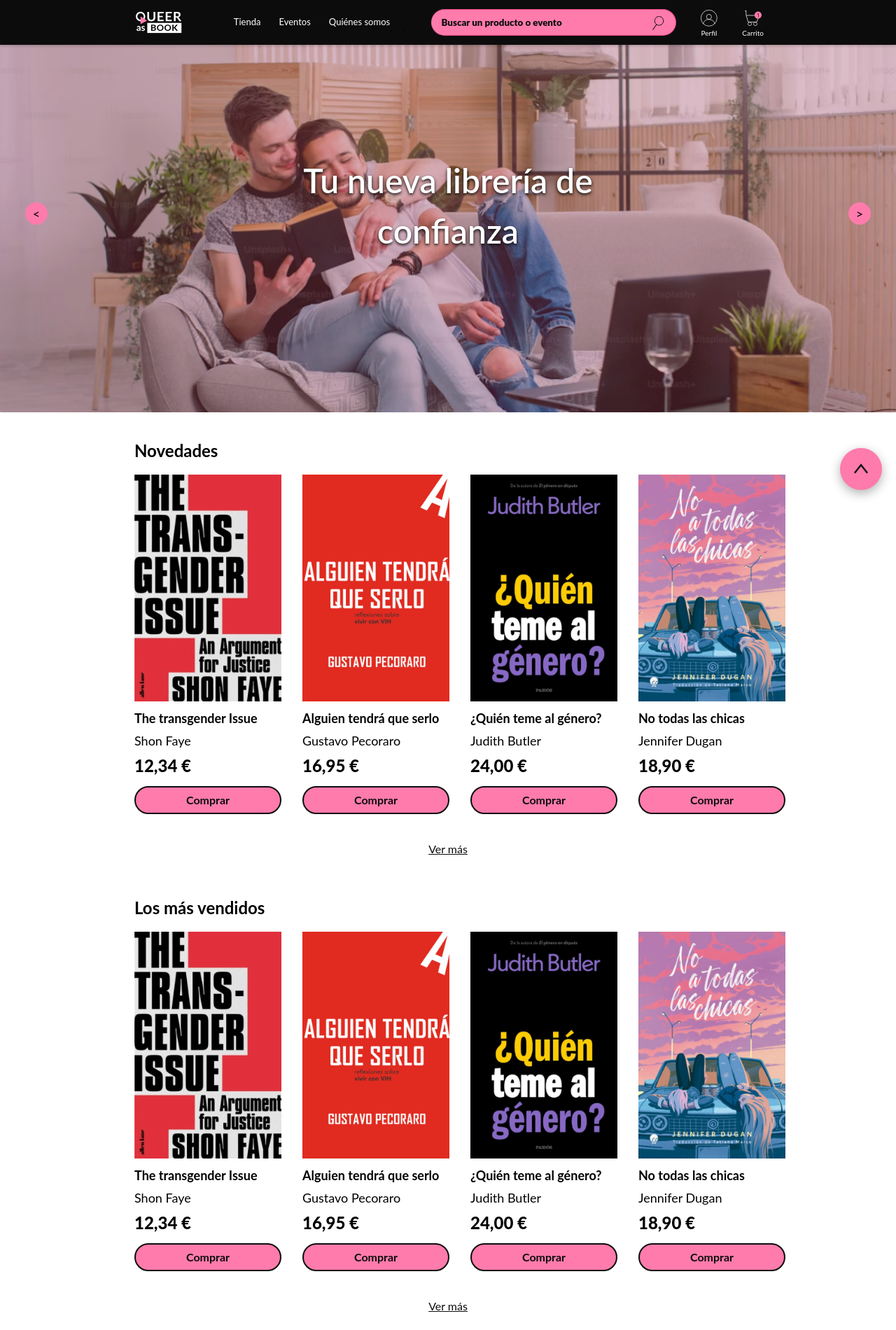
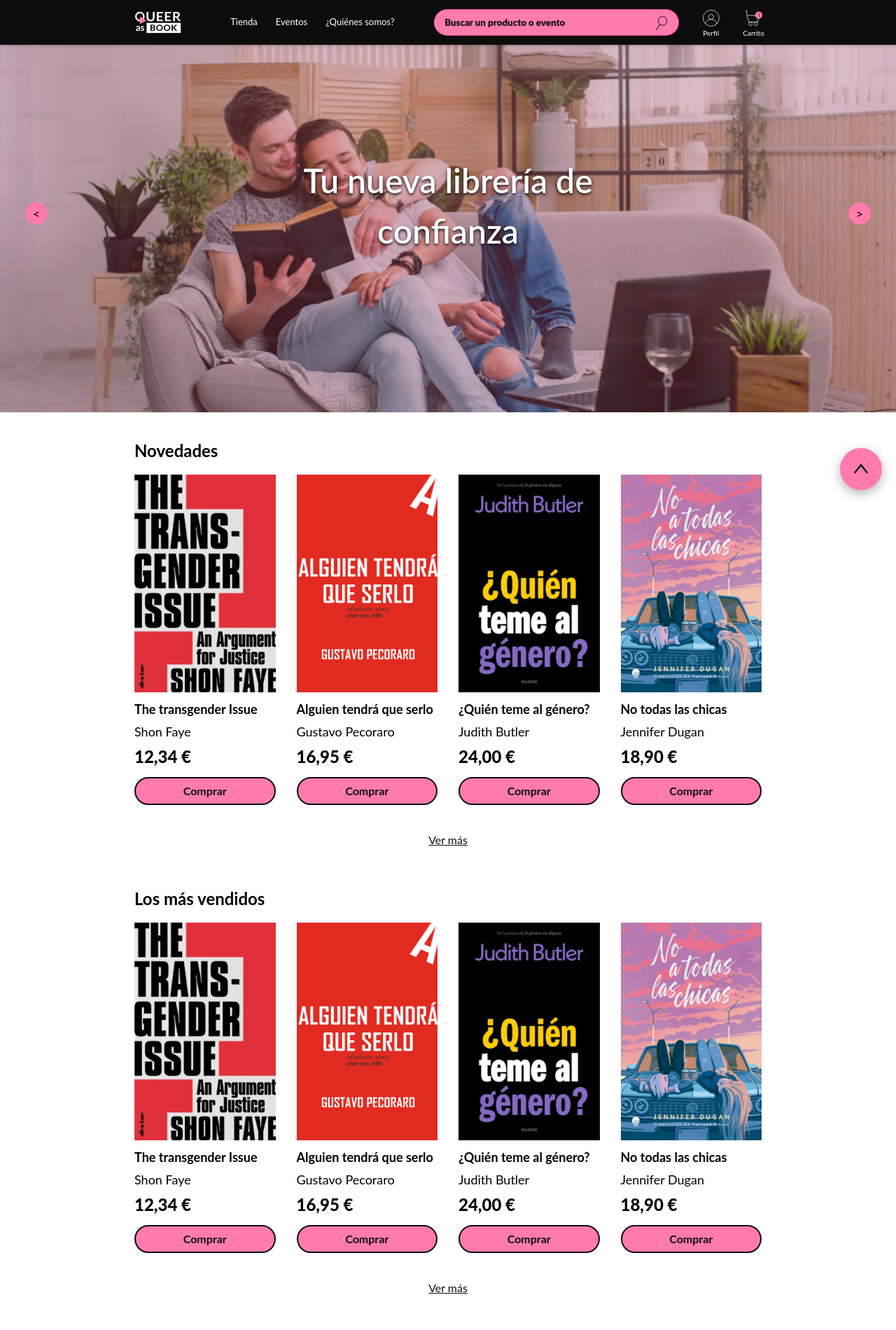
Before and after one commit to dibanezbal/queerasbook, a plain HTML site: page index.html in a window 1280 px wide. Shown: the top 1900 px of the page at 70% size. Drawn offline with Linux system fonts and the light colour scheme.

Commit message:
Fix cards and links events and quienes somos

```diff
--- a/css/cards.css
+++ b/css/cards.css
@@ -236,9 +236,6 @@ span.max-deal {
 @media (min-width: 768px) {
   /* CARDS BOOKS - NOVEDADES Y LOS MÁS VENDIDOS */
 
-  article.card-books {
-    width: 210px;
-  }
 
   /* CARDS DEALS - OFERTAS Y PROMOCIONES */
   .cards-deals-wrapper article h3 {
--- a/index.html
+++ b/index.html
@@ -27,7 +27,7 @@
             <li><h4>Menú</h4></li>
             <li><a class="hover-underline-animation" href="tienda.html">Tienda</a></li>
             <li><a class="hover-underline-animation" href="eventos.html">Eventos</a></li>
-            <li><a class="hover-underline-animation" href="quienes-somos.html">Quiénes somos</a></li>
+            <li><a class="hover-underline-animation" href="quienes-somos.html">¿Quiénes somos?</a></li>
           </ul>
 
           <a class="logo-mobile" href="index.html"><img src="./images/logos/logo-black-sm.svg" alt="Logo Queer as Book en header para mobile" width="40" ></a>
@@ -122,7 +122,7 @@
             <button class="btn btn--primary">Comprar</button>
           </article>
         </div>
-        <a class="btn--link" href="#">Ver más</a>
+        <a class="btn--link" href="./tienda.html">Ver más</a>
       </section>
       <!-- End of Section cards of books - Los más vendidos-->
       <!-- Section cards of books -->
@@ -161,8 +161,8 @@
             <button class="btn btn--primary">Comprar</button>
           </article>
         </div>
-        </div>
-        <a class="btn--link" href="#">Ver más</a>
+
+        <a class="btn--link" href="./tienda.html">Ver más</a>
       </section>
       <!-- End of Section cards of books -->
       <!-- Section Deals - Ofertas y promociones -->
@@ -267,7 +267,7 @@
         <ul class="footer-links">
           <li><a href="tienda.html">Tienda</a></li>
           <li><a href="eventos.html">Eventos</a></li>
-          <li><a href="quienes-somos.html">Quiénes somos</a></li>
+          <li><a href="quienes-somos.html">¿Quiénes somos?</a></li>
           <li><a href="quienes-somos#contacta.html">Contáctanos</a></li>
         </ul>
       </div>
```
Also changed, not shown: eventos.html (+10 -10 lines), tienda.html (+2 -2 lines).
